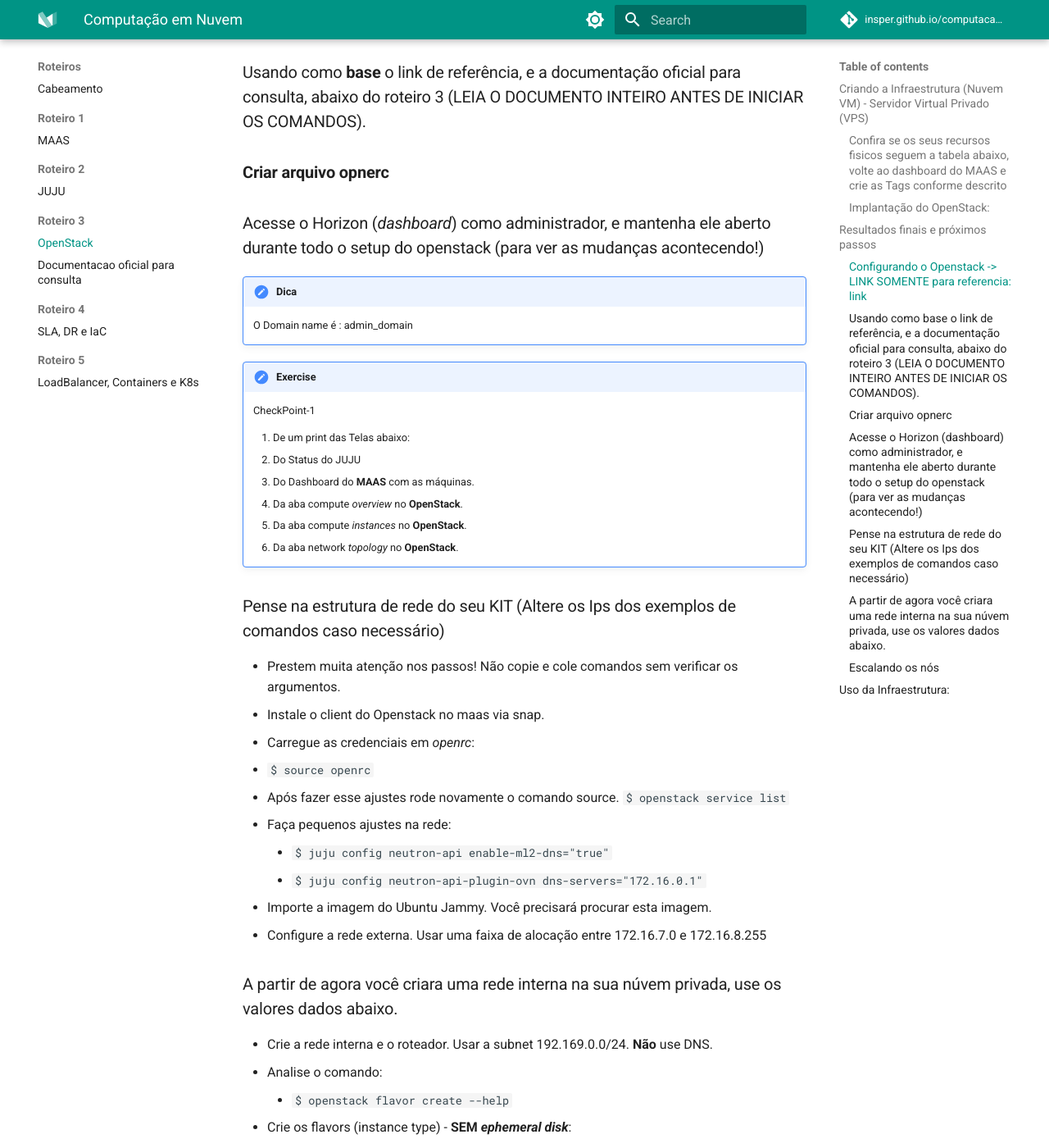
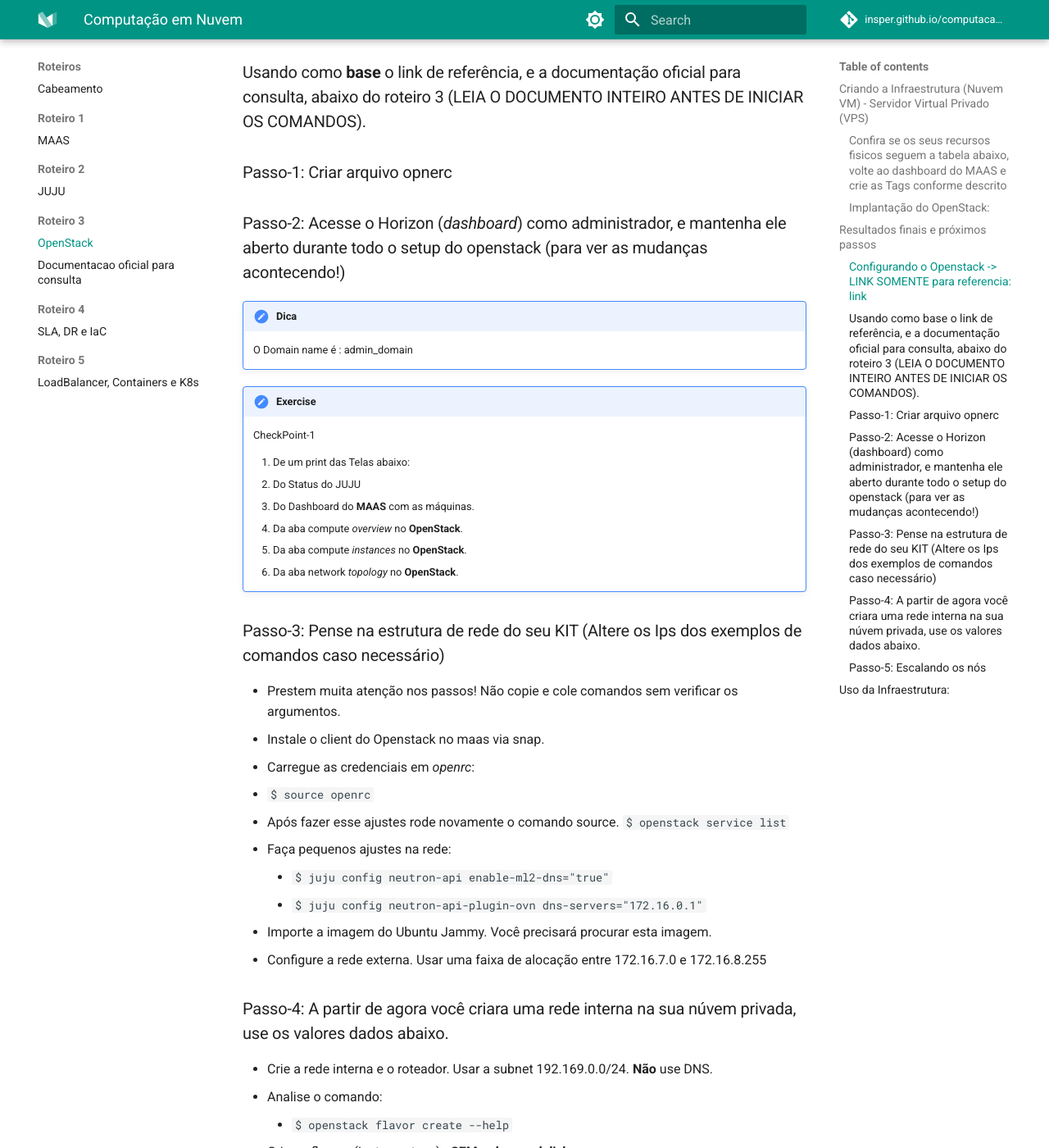
Before and after one commit to Insper/computacao-nuvem, an MkDocs documentation site: the page built from docs/roteiros/3.Private_Cloud_Stack.md, in a window 1280 px wide and 1400 px high, scrolled down 2397 px. Shown: the whole window at 82% size. Built offline with MkDocs 1.6.1 and Material for MkDocs 9.7.7, drawn with Linux system fonts in a browser that asks for light colours; nearby versions of some CDN libraries; comment, search, counter and statistics services are not loaded; some of the changed text lies outside the part shown.

Commit message:
indicadores de passos do rot3

````diff
--- a/docs/roteiros/3.Private_Cloud_Stack.md
+++ b/docs/roteiros/3.Private_Cloud_Stack.md
@@ -135,9 +135,9 @@
 
 ### Usando como **base** o link de referência, e a documentação oficial para consulta, abaixo do roteiro 3 (LEIA O DOCUMENTO INTEIRO ANTES DE INICIAR OS COMANDOS).
 
-### **Criar arquivo opnerc**
+### Passo-1: Criar arquivo opnerc
 
-### Acesse o Horizon (*dashboard*) como administrador, e mantenha ele aberto durante todo o setup do openstack (para ver as mudanças acontecendo!)
+### Passo-2: Acesse o Horizon (*dashboard*) como administrador, e mantenha ele aberto durante todo o setup do openstack (para ver as mudanças acontecendo!)
 
 !!! Dica
 
@@ -155,7 +155,7 @@
       1. Da aba compute *instances* no **OpenStack**.
       1. Da aba network *topology* no **OpenStack**.
 
-### Pense na estrutura de rede do seu KIT (Altere os Ips dos exemplos de comandos caso necessário)
+### Passo-3: Pense na estrutura de rede do seu KIT (Altere os Ips dos exemplos de comandos caso necessário)
   * Prestem muita atenção nos passos! Não copie e cole comandos sem verificar os argumentos.
   * Instale o client do Openstack no maas via snap.
   * Carregue as credenciais em *openrc*:
@@ -172,7 +172,7 @@
   * Importe a imagem do Ubuntu Jammy. Você precisará procurar esta imagem.
   * Configure a rede externa. Usar uma faixa de alocação entre 172.16.7.0 e 172.16.8.255
 
-### A partir de agora você criara uma rede interna na sua núvem privada, use os valores dados abaixo.
+### Passo-4: A partir de agora você criara uma rede interna na sua núvem privada, use os valores dados abaixo.
   * Crie a rede interna e o roteador. Usar a subnet 192.169.0.0/24. **Não** use DNS.
   * Analise o comando:
     * ```$ openstack flavor create --help```
@@ -204,7 +204,7 @@
 
 
 
-### Escalando os nós
+### Passo-5: Escalando os nós
 
 No OpenStack, escalar os nós de configuração é essencial para melhorar a capacidade, a resiliência e o desempenho dos serviços em um ambiente de nuvem. Ao adicionar novos nós de computing e block storage, a infraestrutura ganha flexibilidade para lidar com o aumento de carga e a demanda por recursos.
 
````
